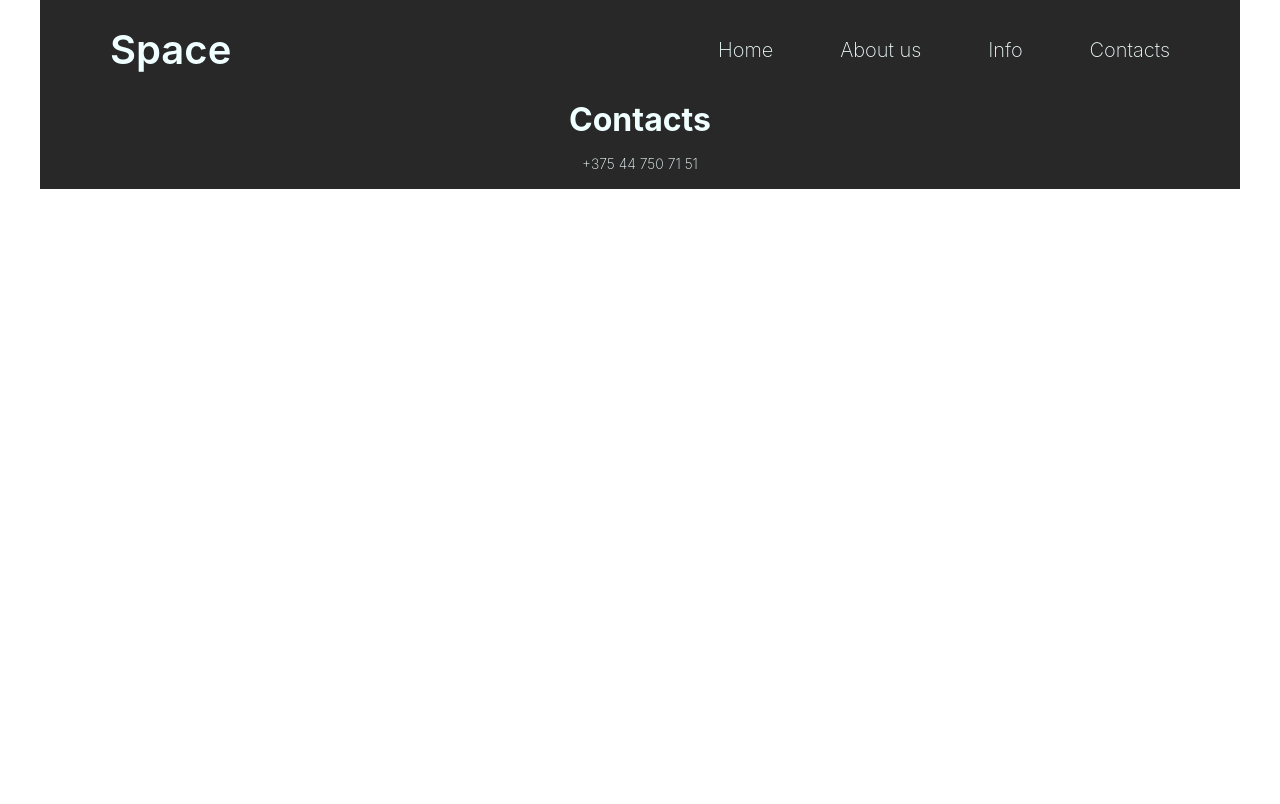
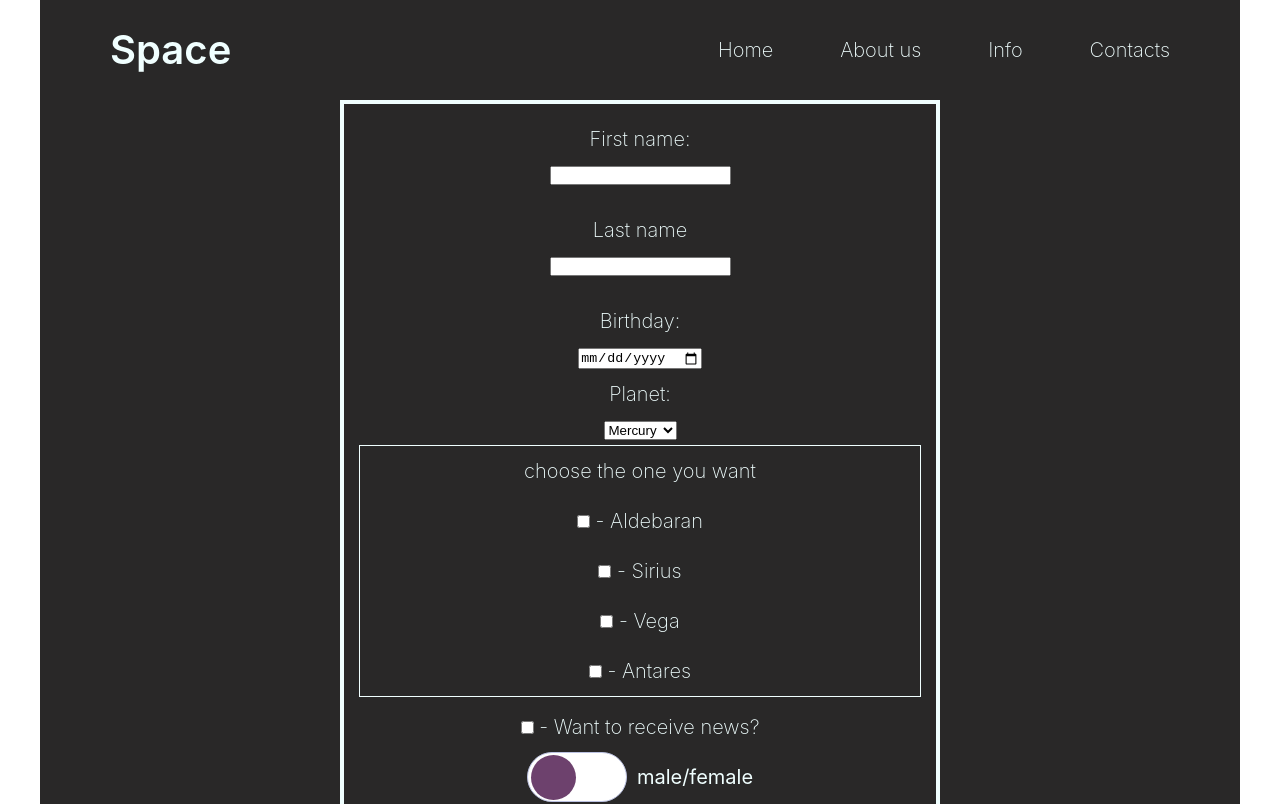
Before and after one commit to Akela89/Max2, a React (Create React App) app: page /Contacts in a window 1280 px wide. Shown: the top 804 px of the page. Built offline with nearby package versions, Linux system fonts and the light colour scheme.

Commit message:
add layout forms

```diff
--- a/src/App.js
+++ b/src/App.js
@@ -6,12 +6,14 @@ import Contacts from './components/Contacts';
 import {Routes, Route, Link} from 'react-router-dom';
 import HomePage from './components/HomePage';
 import NotFoundPage from './components/NotFoundPage';
+import Forms from './components/Forms';
 
 
 function App() {
   return (
     <div className="App">
       <Header/>
+      <Forms/>
 
       <Routes>
           <Route path='/' element={<HomePage/>}/>
@@ -21,9 +23,7 @@ function App() {
           <Route path='*' element={<NotFoundPage/>}/>
       </Routes>
     </div>
-
   );
-
 }
 
 
--- a/src/components/Contacts.jsx
+++ b/src/components/Contacts.jsx
@@ -1,13 +1,15 @@
 import React from "react";
 import classes from './Contacts.module.css'
+
 
 const Contacts = ( ) => {
     return (
         <div className={classes.ContactsWrapper}>
             <h1 className={classes.ContactsTitle}>Contacts</h1>
             <p className={classes.ContactsText}>
-            +375 44 750 71 51
+            Please fill out the form.
             </p>
+
         </div>
     )
 }
--- /dev/null
+++ b/src/components/Forms.jsx
@@ -0,0 +1,92 @@
+import React from "react";
+import classes from './Forms.module.css';
+
+const Forms = ( ) => {
+    return (
+        <div className={classes.formsWrapper}>
+            <div className={classes.formsBorder}>
+                <form>
+                    <p className={classes.formText}>First name:</p>
+                    <input type="text" name="firstName" />
+                    <br /><br />
+                    <p className={classes.formText}>Last name</p>
+                    <input type="text" name="lastName"/>
+                    <br /> <br />
+                </form>
+
+                <form>
+                    <p className={classes.formText}>Birthday:</p>
+                    <input type="date" name="birthday" />
+                </form>
+
+                <form>
+                    <p className={classes.formText}>Planet:</p>
+                    <select name="cars" id="cars">
+                        <option value="mercury">Mercury</option>
+                        <option value="venus">Venus</option>
+                        <option value="earth">Earth</option>
+                        <option value="mars">Mars</option>
+                        <option value="jupiter">Jupiter</option>
+                        <option value="saturn">Saturn</option>
+                        <option value="uranus">Uranus</option>
+                        <option value="neptune">Neptune</option>
+                    </select>
+                </form>
+
+                <div className={classes.formStarsWrapper}>
+                    <form>
+                        <p className={classes.formText}>
+                            choose the one you want
+                        </p>
+                        <label>
+                            <input type="checkbox" name="stars"  value="aldebaran"/>
+                            <label  className={classes.formText}> - Aldebaran</label>
+                            <br />
+                            <input type="checkbox" name="stars"  value="sirius"/>
+                            <label className={classes.formText}> - Sirius</label>
+                            <br />
+                            <input type="checkbox" name="stars"  value="vega"/>
+                            <label  className={classes.formText}> - Vega</label>
+                            <br />
+                            <input type="checkbox" name="stars"  value="antares"/>
+                            <label  className={classes.formText}> - Antares</label>
+                            <br />
+                        </label>
+                    </form>
+                </div>
+
+                <form>
+                    <p className={classes.formText}>
+                    <label>
+                        <input type="checkbox" name="stars"  value="antares"/>
+                    </label>  - Want to receive news?
+                    </p>
+                </form>
+
+                <form>
+                    <div className={classes.container}>
+                    <input type="checkbox" name="toggle" id="toggleButton" className={classes.toggleButton}/>
+                        <label for="toggleButton" className={classes.text}>male/female</label>
+                    </div>
+                </form>
+
+
+                <form>
+                    <div className={classes.uploadWrapper}>
+                    <input type="file" name="upload" id="upload"/>
+                    </div>
+                </form>
+            </div>
+        </div>
+    )
+}
+
+export default Forms;
+
+// **Пример:**
+// input - Имя, Фамилия, Zip код;
+// date input - день рождения, дата доставки;
+// dropdown/select - список стран, список штатов (выбрать можно только один элемент из списка)
+// checkbox - поле "согласен на обработку данных", список дополнительных подарков к заказу (выбрать можно несколько из списка)
+// switcher - male/female, хочу получать уведомления об акциях/ не хочу
+// file upload - profile picture
--- /dev/null
+++ b/src/components/Forms.module.css
@@ -0,0 +1,93 @@
+.formsWrapper{
+    display: flex;
+    justify-content: center;
+    background-color: rgb(41, 40, 40);
+    max-width: 1200px;
+}
+
+.formsBorder{
+    width: 600px;
+    padding: 10px;
+    justify-content: center;
+    border: 4px solid azure;
+}
+
+.formText{
+    font-size: 20px;
+    color: azure;
+    font-weight: 200;
+    line-height: 50px;
+
+}
+
+.formStarsWrapper{
+    display: flex;
+    justify-content: center;
+    border: 1px solid azure;
+    margin: 5px;
+}
+
+
+
+
+.container {
+    display: flex;
+    justify-content: center;
+    align-items: center;
+  }
+
+  .text {
+    cursor: pointer;
+    font-size: 20px;
+    margin-left: 10px;
+    color: azure;
+  }
+
+  .toggleButton {
+    position: relative;
+    width: 100px;
+    height: 50px;
+    margin: 0;
+    vertical-align: top;
+    background: #ffffff;
+    border: 1px solid #bbc1e1;
+    border-radius: 30px;
+    outline: none;
+    cursor: pointer;
+
+    -webkit-appearance: none;
+    -moz-appearance: none;
+    appearance: none;
+    transition: all 0.3s cubic-bezier(0.2, 0.85, 0.32, 1.2);
+  }
+
+  .toggleButton::after {
+    content: "";
+    position: absolute;
+    left: 3px;
+    top: 1.5px;
+    width: 45px;
+    height: 45px;
+    background-color: rgb(109, 65, 109);
+    border-radius: 50%;
+    transform: translateX(0);
+    transition: all 0.3s cubic-bezier(0.2, 0.85, 0.32, 1.2);
+  }
+
+  .toggleButton:checked::after {
+    transform: translateX(calc(100% + 3px));
+    background-color: #fff;
+  }
+
+  .toggleButton:checked {
+    background-color: rgb(109, 65, 109);
+  }
+
+  .uploadWrapper{
+    display: flex;
+    justify-content: center;
+    border: 1px solid azure;
+    margin: 5px;
+    padding: 10px;
+    color: #ffffff;
+  }
```
Lines whose indentation alone changed are shown as unchanged.
